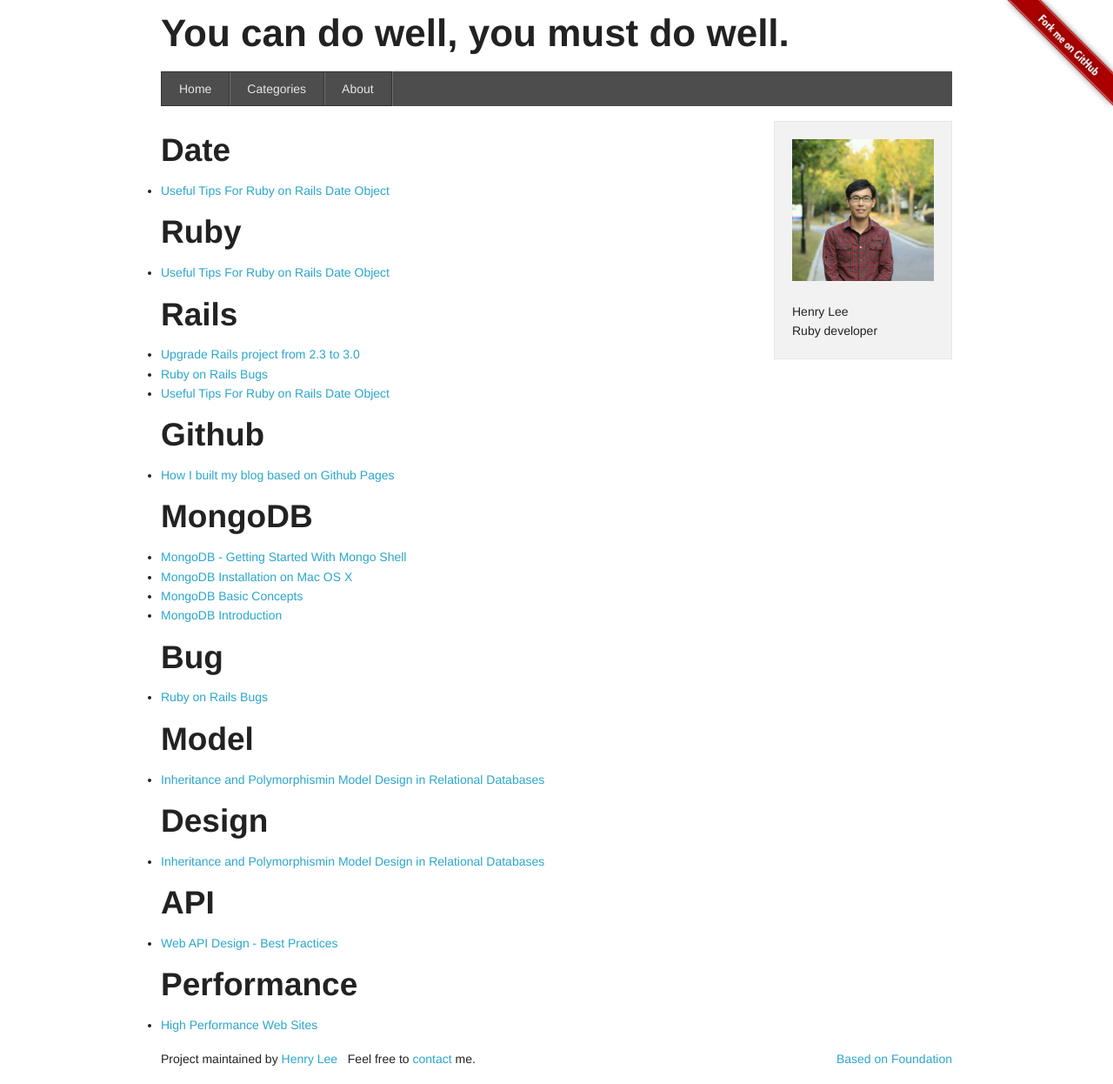
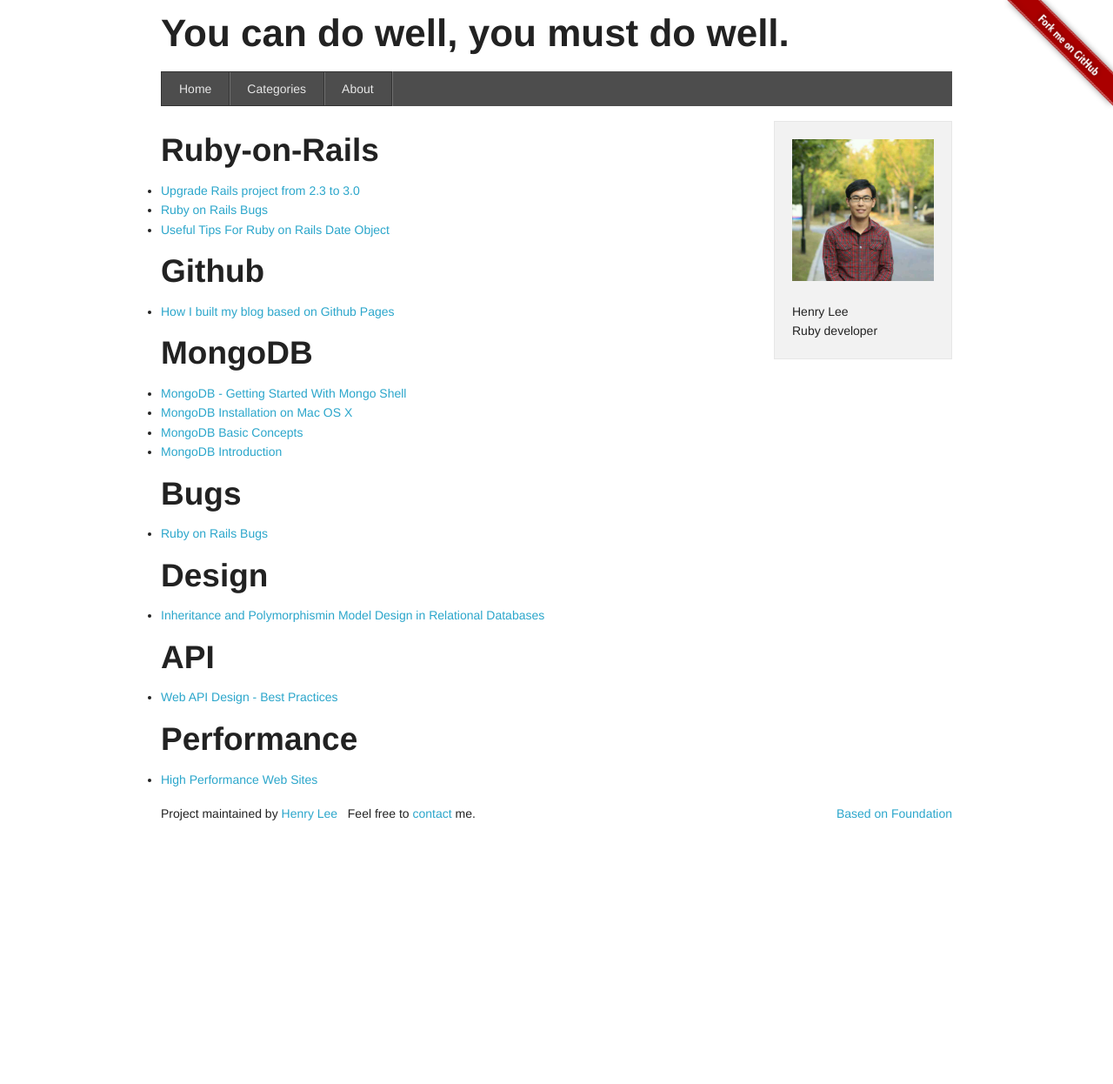
Before and after one commit to manageyp/manageyp.github.com, a Jekyll site: the page built from categories.html, in a window 1280 px wide. Shown: the whole page at 87% size. Built offline with Jekyll 4.4.1, drawn with Linux system fonts in a browser that asks for light colours; nearby versions of some CDN libraries; after the commit the page ends 963 px from its top, so only the background shows below that.

Commit message:
[Refactor] reorganise posts categoris

```diff
--- a/_posts/2012-11-9-useful-tips-for-ror-date-object.html
+++ b/_posts/2012-11-9-useful-tips-for-ror-date-object.html
@@ -2,8 +2,8 @@
 layout: post
 title: Useful Tips For Ruby on Rails Date Object
 description: Useful Tips For Ruby on Rails Date Object
-categories: Date Ruby Rails
-tags: Date Ruby Rails
+categories: Ruby-on-Rails
+tags: Ruby-on-Rails
 record_on: 2012-11-9
 ---
 <p>Date Object Tips</p>
--- a/_posts/2013-1-13-ruby-on-rails-bugs.html
+++ b/_posts/2013-1-13-ruby-on-rails-bugs.html
@@ -2,8 +2,8 @@
 layout: post
 title: Ruby on Rails Bugs
 description: Ruby on Rails Bugs
-categories: Bug Rails
-tags: Bug Rails
+categories: Ruby-on-Rails Bugs
+tags: Ruby-on-Rails Bugs
 record_on: 2013-1-13
 ---
 <p>列举一下 Rails 框架内部程序问题。前两个是我个人的亲身体会，后面两个，相信大家现在都很熟悉了。</p>
--- a/_posts/2013-2-13-inheritance-polymorphismin-relational-databases.html
+++ b/_posts/2013-2-13-inheritance-polymorphismin-relational-databases.html
@@ -2,8 +2,8 @@
 layout: post
 title: Inheritance and Polymorphismin Model Design in Relational Databases
 description: Inheritance and Polymorphismin Model Design in Relational Databases
-categories: Model Design
-tags: Model Design
+categories: Design
+tags: Design
 record_on: 2013-2-13
 ---
 <p>在关系型数据库的表设计中，使用继承和多态</p>
--- a/_posts/2013-3-20-upgrade-rails-project-from-2-3-to-3-0.html
+++ b/_posts/2013-3-20-upgrade-rails-project-from-2-3-to-3-0.html
@@ -2,8 +2,8 @@
 layout: post
 title: Upgrade Rails project from 2.3 to 3.0
 description: Upgrade Rails project version from 2.3.x to 3.0.x
-categories: Rails
-tags: Rails
+categories: Ruby-on-Rails
+tags: Ruby-on-Rails
 record_on: 2013-3-20
 ---
 <p>曾今将一个项目代码由 Rails 2.3.11 升级为 3.0.20。整理一下在这个过程中，解决问题的清单。</p>
```
